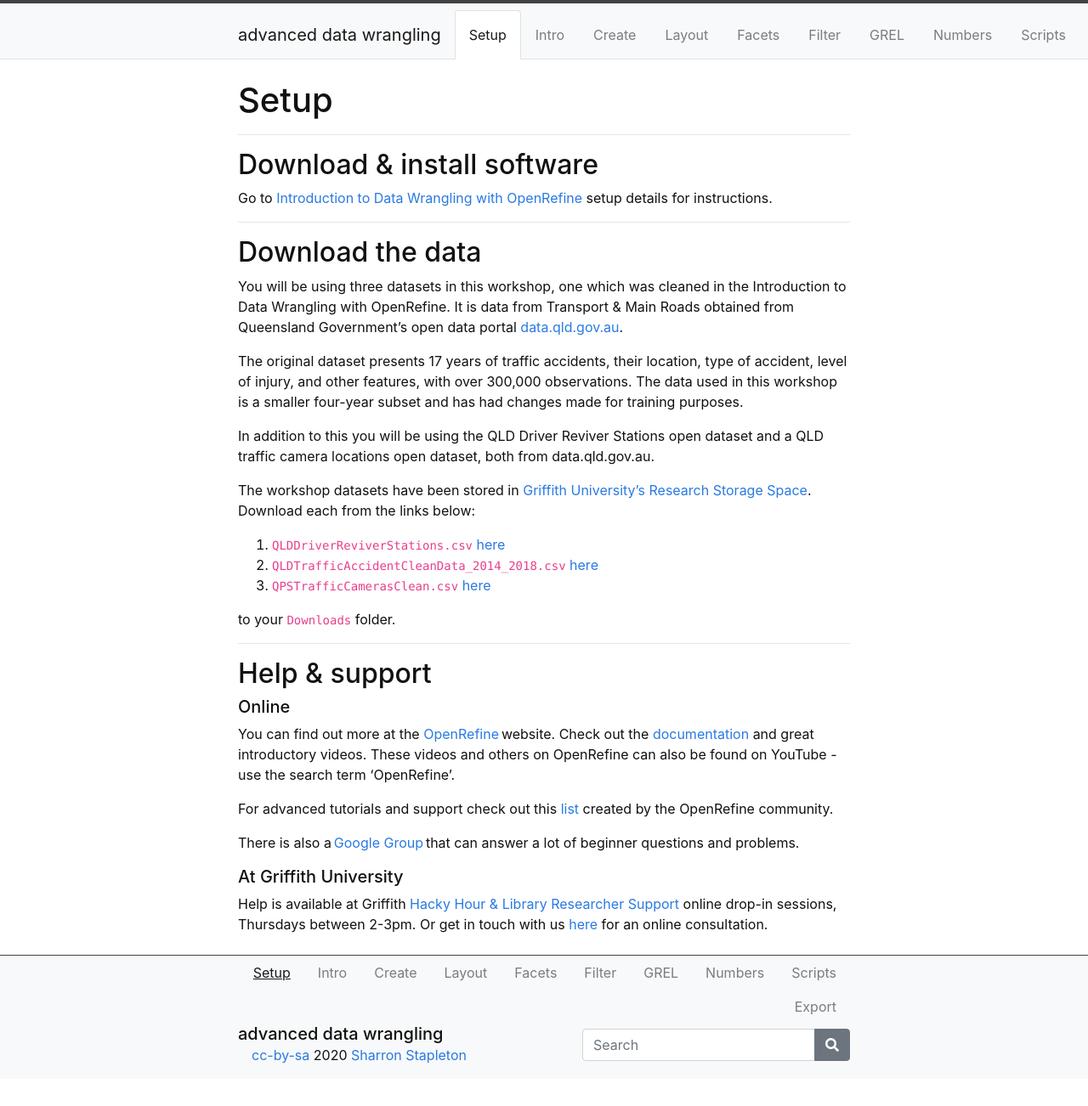
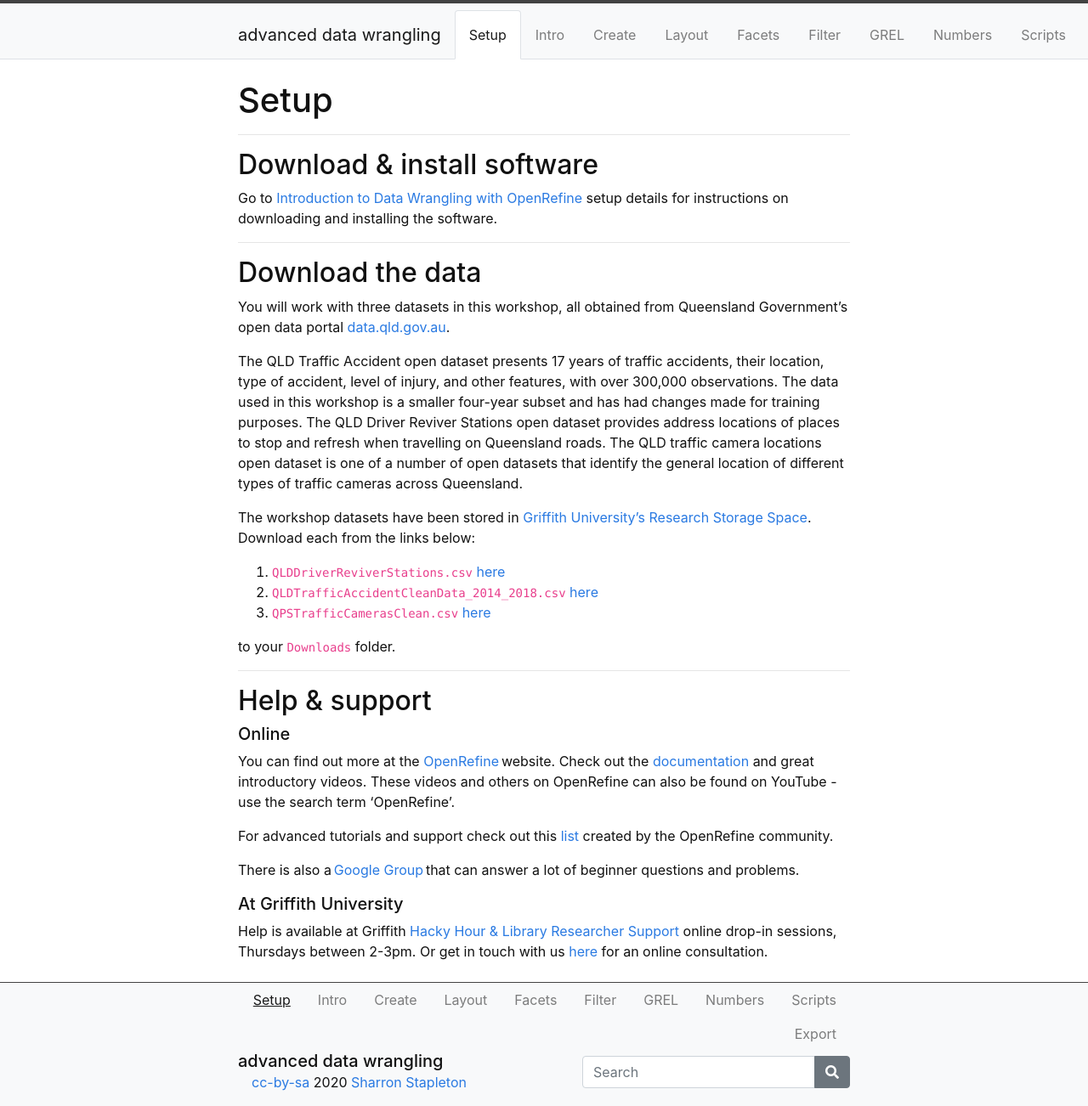
Before and after one commit to GULibrarySandbox/advanced-data-wrangle-old, a Jekyll site: the page built from content/0-setup.md, in a window 1280 px wide. Shown: the whole page at 85% size. Built offline with Jekyll 4.4.1, drawn with Linux system fonts in a browser that asks for light colours; before the commit the page ends 1270 px from its top, so only the background shows below that.

Commit message:
Update 0-setup.md

```diff
--- a/content/0-setup.md
+++ b/content/0-setup.md
@@ -8,17 +8,15 @@ nav: true
 
 ## Download & install software
 
-Go to [Introduction to Data Wrangling with OpenRefine](https://griffithunilibrary.github.io/intro-data-wrangle/content/0-setup.html) setup details for instructions.
+Go to [Introduction to Data Wrangling with OpenRefine](https://griffithunilibrary.github.io/intro-data-wrangle/content/0-setup.html) setup details for instructions on downloading and installing the software.
 
 -----
 
 ## Download the data
 
-You will be using three datasets in this workshop, one which was cleaned in the Introduction to Data Wrangling with OpenRefine. It is data from Transport & Main Roads obtained from Queensland Government's open data portal [data.qld.gov.au](data.qld.gov.au).
+You will work with three datasets in this workshop, all obtained from Queensland Government's open data portal [data.qld.gov.au](data.qld.gov.au).
 
-The original dataset presents 17 years of traffic accidents, their location, type of accident, level of injury, and other features, with over 300,000 observations.  The data used in this workshop is a smaller four-year subset and has had changes made for training purposes.
-
-In addition to this you will be using the QLD Driver Reviver Stations open dataset and a QLD traffic camera locations open dataset, both from data.qld.gov.au.
+The QLD Traffic Accident open dataset presents 17 years of traffic accidents, their location, type of accident, level of injury, and other features, with over 300,000 observations.  The data used in this workshop is a smaller four-year subset and has had changes made for training purposes. The QLD Driver Reviver Stations open dataset provides address locations of places to stop and refresh when travelling on Queensland roads.  The QLD traffic camera locations open dataset is one of a number of open datasets that identify the general location of different types of traffic cameras across Queensland.
 
 The workshop datasets have been stored in [Griffith University's Research Storage Space](https://research-storage.griffith.edu.au/).  Download each from the links below:
 
```
